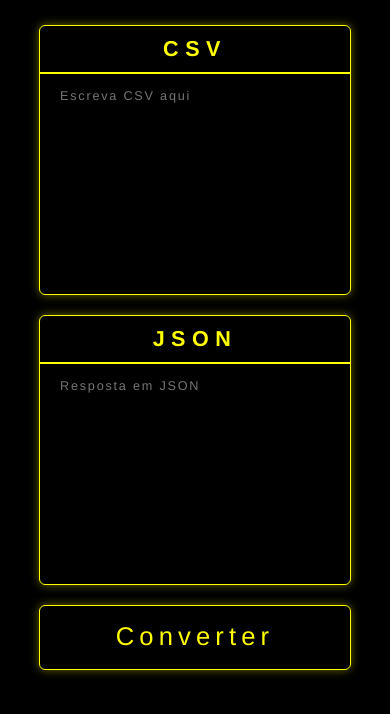
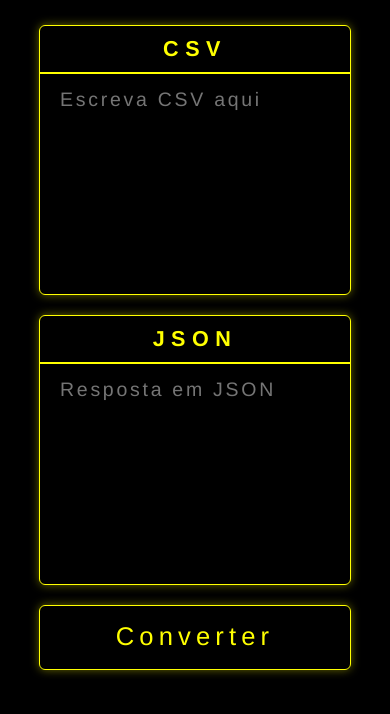
Before and after one commit to Lusk1nha/CSV-to-JSON, a plain HTML site: page public/index.html in a window 390 px wide. Drawn offline with Linux system fonts and the light colour scheme; a web font is replaced by a local one.

Commit message:
mobile-font-fix

```diff
--- a/public/main.css
+++ b/public/main.css
@@ -96,7 +96,7 @@ textarea {
   height: 100%;
 
   color: yellow;
-  font-size: 3.25vmin;
+  font-size: 5vmin;
   letter-spacing: 0.14em;
 
   padding: 15px 20px;
@@ -111,10 +111,6 @@ textarea {
 textarea::selection {
   background-color: black;
   color: white;
-
-}
-
-.answer .title {
 
 }
 
```
